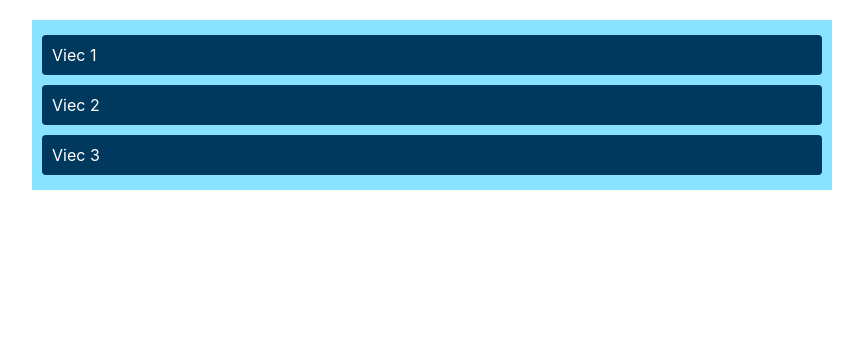
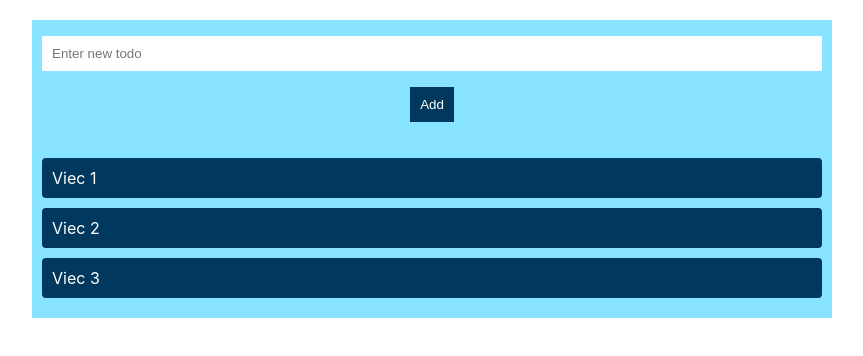
Before and after one commit to lpredrum136/react-hooks-ultimate-tutorial, a React (Create React App) app: page / in a window 1280 px wide. Shown: the top 356 px of the page, without its empty margins (208-1071 px from the left). Built offline with nearby package versions, Linux system fonts and the light colour scheme.

Commit message:
Done 4 - SETSTATE

```diff
--- a/package.json
+++ b/package.json
@@ -9,6 +9,7 @@
     "react": "^17.0.1",
     "react-dom": "^17.0.1",
     "react-scripts": "4.0.0",
+    "uuid": "^8.3.1",
     "web-vitals": "^0.2.4"
   },
   "scripts": {
--- /dev/null
+++ b/src/components/TodoForm.js
@@ -0,0 +1,35 @@
+import React, { useState } from 'react'
+import { v4 as uuidv4 } from 'uuid'
+
+const TodoForm = ({ addTodo }) => {
+  const [title, setTitle] = useState('')
+
+  const onTitleChange = event => {
+    setTitle(event.target.value)
+  }
+
+  const handleSubmit = event => {
+    event.preventDefault()
+    addTodo({
+      id: uuidv4(),
+      title
+    })
+    setTitle('')
+  }
+
+  return (
+    <form onSubmit={handleSubmit}>
+      <input
+        type='text'
+        name='title'
+        placeholder='Enter new todo'
+        onChange={onTitleChange}
+        value={title}
+        required
+      />
+      <input type='submit' value='Add' />
+    </form>
+  )
+}
+
+export default TodoForm
--- a/src/components/Todos.js
+++ b/src/components/Todos.js
@@ -1,5 +1,6 @@
 import React, { useState } from 'react'
 import TodoItem from './TodoItem'
+import TodoForm from './TodoForm'
 
 const Todos = () => {
   const [todos, setTodos] = useState([
@@ -8,8 +9,14 @@ const Todos = () => {
     { id: 3, title: 'Viec 3' }
   ])
 
+  const addTodo = todo => {
+    setTodos([...todos, todo])
+  }
+
   return (
     <div className='todo-list'>
+      <TodoForm addTodo={addTodo} />
+
       <ul>
         {todos.map(todo => (
           <TodoItem key={todo.id} todo={todo} />
--- a/src/index.css
+++ b/src/index.css
@@ -16,7 +16,7 @@ body {
 }
 
 .todo-list ul {
-  padding: 5px 10px;
+  padding: 0 10px 10px 10px;
   list-style-type: none;
 }
 
@@ -27,3 +27,24 @@ body {
   margin: 10px 0;
   border-radius: 4px;
 }
+
+form {
+  padding: 10px;
+}
+
+input[type='text'] {
+  width: 100%;
+  box-sizing: border-box;
+  padding: 10px;
+  margin: 6px 0;
+  border: 0;
+}
+
+input[type='submit'] {
+  margin: 10px auto;
+  padding: 10px;
+  background: rgb(0, 56, 94);
+  color: white;
+  border: 0;
+  display: block;
+}
```
Also changed, not shown: 1 other file (tests, documents, lock files or other folders).
